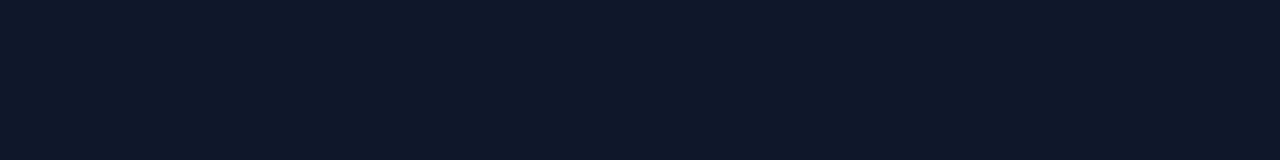
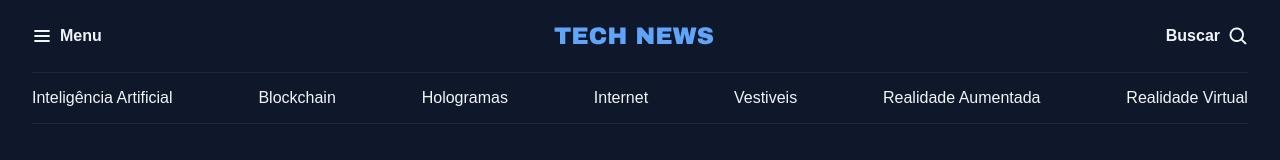
Before and after one commit to DatJellyFish/fullstack-projeto-portal-de-noticias, a plain HTML site: page index.html in a window 1280 px wide. Drawn offline with Linux system fonts and the light colour scheme.

Commit message:
ajustando o header

```diff
--- a/index.html
+++ b/index.html
@@ -15,5 +15,33 @@
 
     <title>Portal de Noticias</title>
   </head>
-  <body></body>
+  <body>
+    <header class="container">
+      <nav id="primary" class="grid grid-flow-col">
+        <div>
+          <img src="assets/icons/List.svg" alt="ícone de menu" />
+          <strong>Menu</strong>
+        </div>
+        <div>
+          <img src="assets/icons/Logo.svg" alt="TechNews logo" />
+        </div>
+        <div>
+          <strong>Buscar</strong>
+          <img
+            src="assets/icons/MagnifyingGlass.svg"
+            alt="ícone de lupa para busca"
+          />
+        </div>
+      </nav>
+      <nav id="secondary" class="grid grid-flow-col">
+        <a href="#">Inteligência Artificial</a>
+        <a href="#">Blockchain</a>
+        <a href="#">Hologramas</a>
+        <a href="#">Internet</a>
+        <a href="#">Vestiveis</a>
+        <a href="#">Realidade Aumentada</a>
+        <a href="#">Realidade Virtual</a>
+      </nav>
+    </header>
+  </body>
 </html>
--- a/styles/global.css
+++ b/styles/global.css
@@ -12,7 +12,7 @@
   --text-color-primary: #f1f5f9;
   --text-color-secondary: #cbd5e1;
 
-  --font-family: "Archive";
+  --font-family: "Archive", sans-serif;
   --h1: 800 24px/135% var(--font-family);
   --h2: 800 16px/140% var(--font-family);
   --h3: 800 14px/140% var(--font-family);
@@ -41,3 +41,19 @@ h2,
 h3 {
   font: inherit;
 }
+
+.container {
+  max-width: 1280px;
+  padding-inline: 32px;
+  margin-inline: auto;
+}
+
+/* Utility-first */
+
+.grid {
+  display: grid;
+}
+
+.grid-flow-col {
+  grid-auto-flow: column;
+}
--- /dev/null
+++ b/styles/header.css
@@ -0,0 +1,25 @@
+#primary {
+  padding-block: 20px;
+
+  div {
+    display: flex;
+    align-items: center;
+    gap: 8px;
+  }
+
+  /* nesting css */
+  div:nth-child(2) {
+    margin-inline: auto;
+  }
+
+  div:nth-child(3) {
+    justify-self: end;
+  }
+}
+
+#secondary {
+  padding-block: 14px;
+  border: solid 1px var(--stroke-color);
+  border-inline: none;
+  justify-content: space-between;
+}
--- a/styles/index.css
+++ b/styles/index.css
@@ -1 +1,2 @@
 @import url(global.css);
+@import url(header.css);
```
